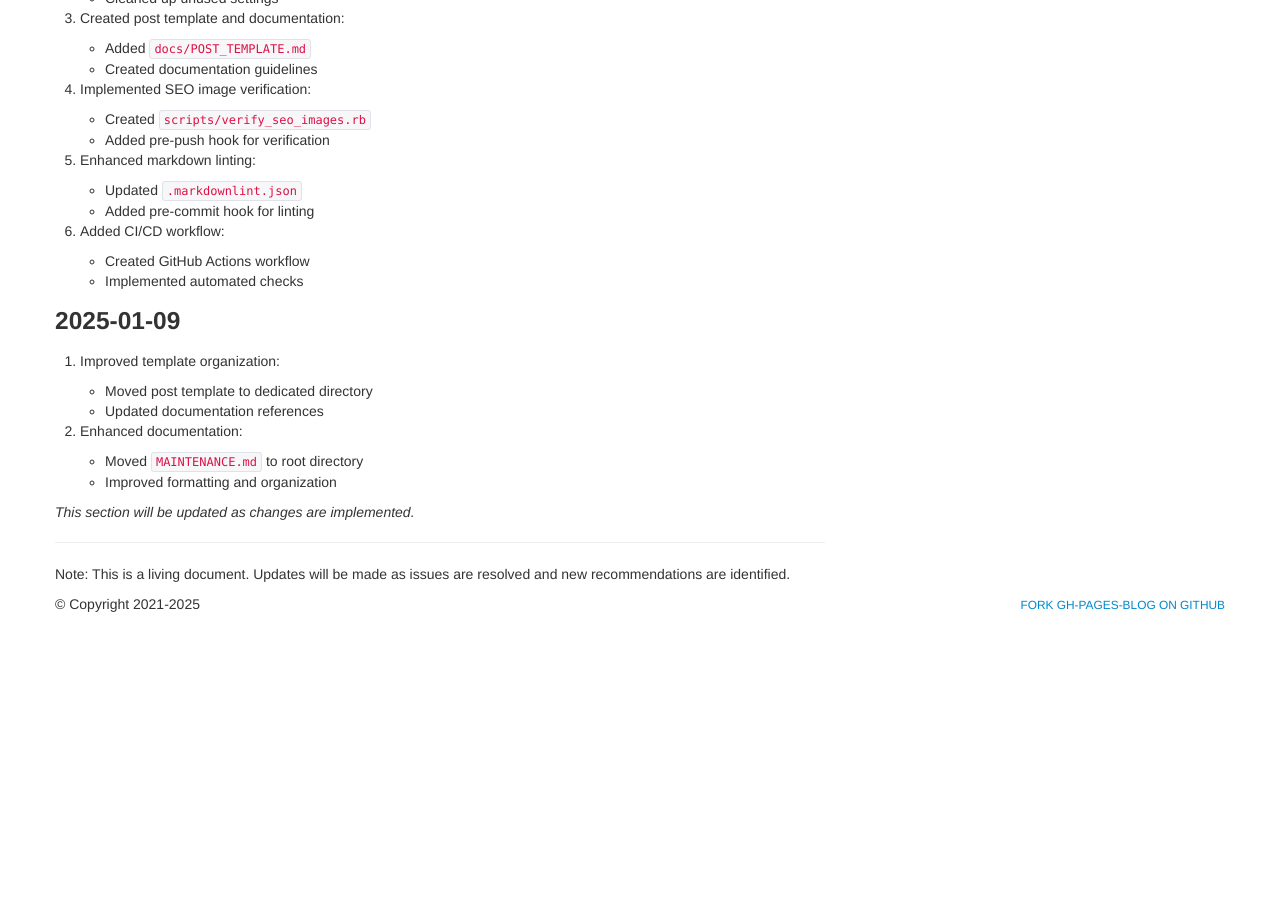
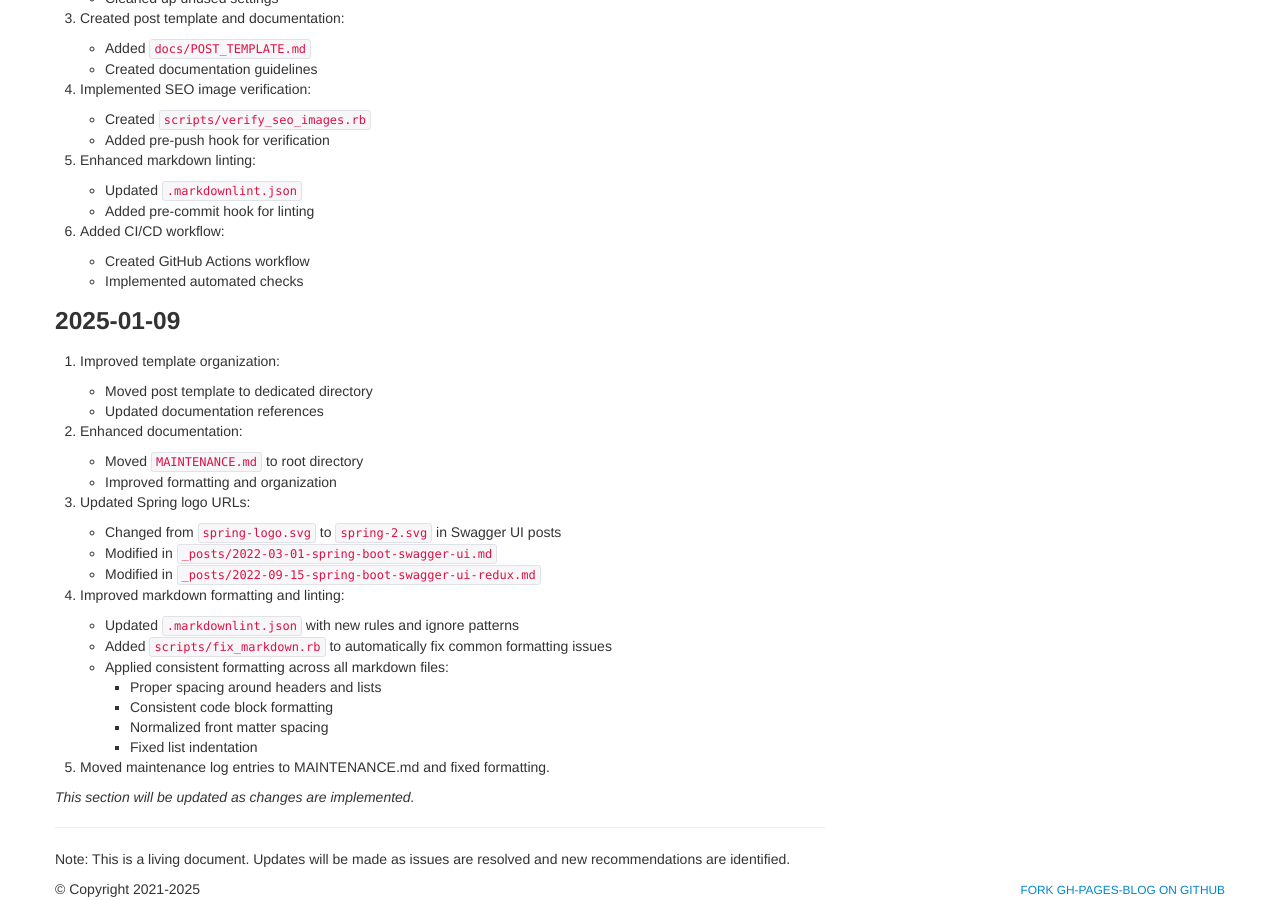
Before and after one commit to michaellambgelo/michaellambgelo.github.io, a Jekyll site: the page built from MAINTENANCE.md, in a window 1280 px wide and 900 px high, scrolled down 2352 px. Built offline with Jekyll 4.4.1, drawn with Linux system fonts in a browser that asks for light colours; our own code applies the rules of GitHub Pages for plain Markdown files; before the commit the page ends 2967 px from its top, so only the background shows below that.

Commit message:
docs: update maintenance documentation
Moved maintenance log entries to MAINTENANCE.md and removed them from blog post.
Added entries for Spring logo updates and markdown formatting improvements.

```diff
--- a/MAINTENANCE.md
+++ b/MAINTENANCE.md
@@ -146,6 +146,24 @@ This document tracks known issues, recommendations, and maintenance tasks for th
    - Moved `MAINTENANCE.md` to root directory
    - Improved formatting and organization
 
+1. Updated Spring logo URLs:
+
+   - Changed from `spring-logo.svg` to `spring-2.svg` in Swagger UI posts
+   - Modified in `_posts/2022-03-01-spring-boot-swagger-ui.md`
+   - Modified in `_posts/2022-09-15-spring-boot-swagger-ui-redux.md`
+
+1. Improved markdown formatting and linting:
+
+   - Updated `.markdownlint.json` with new rules and ignore patterns
+   - Added `scripts/fix_markdown.rb` to automatically fix common formatting issues
+   - Applied consistent formatting across all markdown files:
+     - Proper spacing around headers and lists
+     - Consistent code block formatting
+     - Normalized front matter spacing
+     - Fixed list indentation
+
+1. Moved maintenance log entries to MAINTENANCE.md and fixed formatting.
+
 _This section will be updated as changes are implemented._
 
 ---
```
Also changed, not shown: _posts/2025-01-09-my-experience.md (+0 -8 lines).
